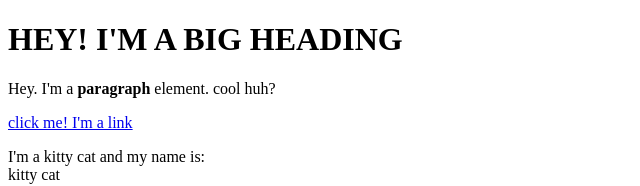
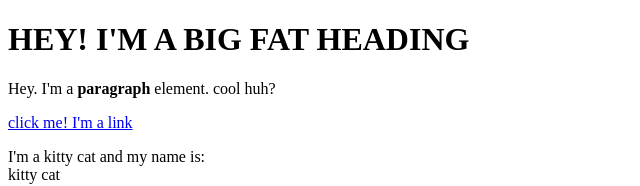
Before and after one commit to danieljbotha/CARTOONHERO, a plain HTML site: page Test.html in a window 1280 px wide. Shown: the top 186 px of the page, without its empty margins (0-640 px from the left). Drawn offline with Linux system fonts and the light colour scheme.

Commit message:
Update Test.html

```diff
--- a/Test.html
+++ b/Test.html
@@ -4,7 +4,7 @@
 	<title>Dan's page</title>
 </head>
 <body>
-	<h1>HEY! I'M A BIG HEADING</h1>
+	<h1>HEY! I'M A BIG FAT HEADING</h1>
 	<p>Hey. I'm a <b>paragraph</b> element. cool huh?</p>
 	<a href="https://google.com" target="_blank" title="Let's go to Google">click me! I'm a link</a>
 	<p>I'm a kitty cat and my name is:<br>kitty cat</p>
```
